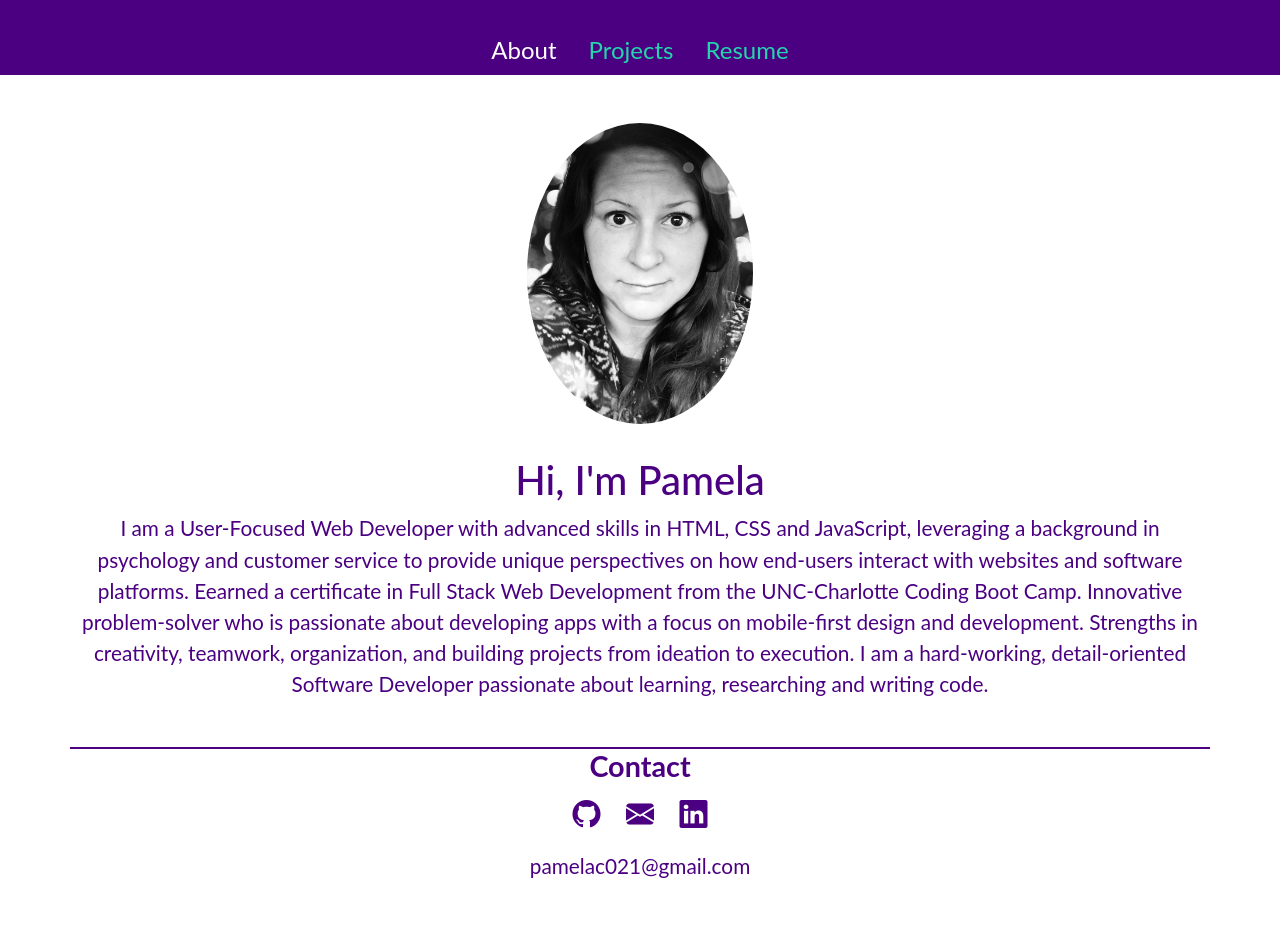
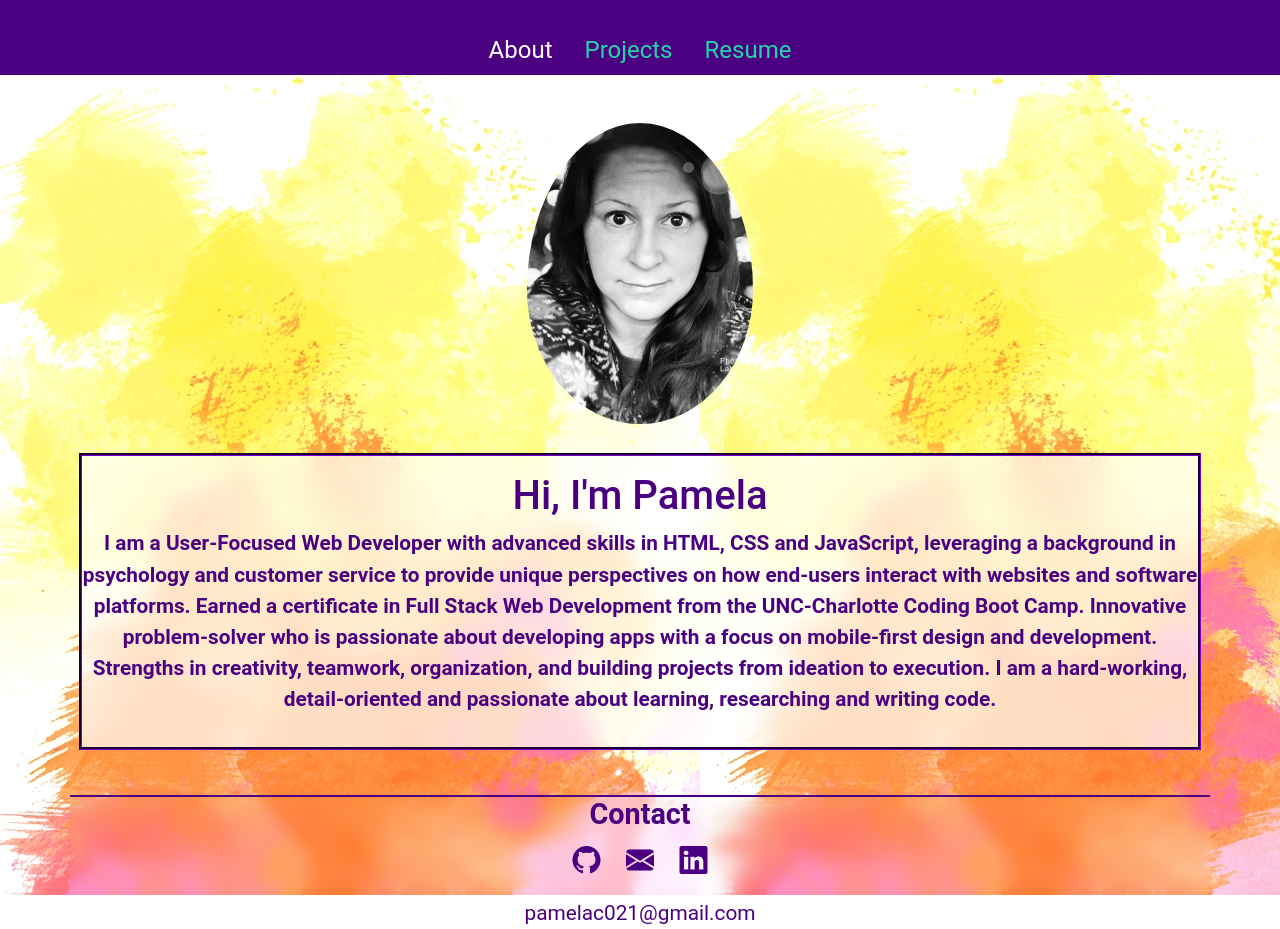
Before and after one commit to pamelac21/Portfolio-React, a React (Create React App) app: page / in a window 1280 px wide. Before the commit the page ends 881 px from the top, so only its background shows below. Built offline with nearby package versions, Linux system fonts and the light colour scheme.

Commit message:
blur and box

```diff
--- a/src/assets/stylesheets/index.css
+++ b/src/assets/stylesheets/index.css
@@ -3,21 +3,21 @@
 @import 'https://fonts.googleapis.com/css?family=Source+Sans+Pro:700';
 
 :root {
-  --primary-color: #4b0082;
+  --primary-color: rgb(75, 0, 130);
   --secondary-color: #25d4ac;
   --card-back-text: #BFB7B6;
   --anchor-color: #2b74d4;
 }
 
 * {
-  font-family: "Lato", Arial, Helvetica, sans-serif;
+  font-family: roboto, arial, helvetica, sans-serif;
 }
 
-/*
-.portfolio {}
-/*  background-image: url(../images/Pngtree.jpg); */
+
+.portfolio {
+  background-image: url(../images/Pngtree.jpg);
 /*  background-image: url(../images/home-page.jpg); */
-
+}
 
 .container {
   margin-top: 3rem;
@@ -30,21 +30,31 @@ main {
 
 .about, .work-title, .contact-title, #resume{
   text-align: center;
-  padding-top: 2rem;
+  padding-top: 1rem;
+  padding-bottom: 1rem;
   color: var(--primary-color);
 }
 
 /* About */
+
+.about {
+  -webkit-backdrop-filter: blur(10px);
+  backdrop-filter: blur(10px);
+  background-color: rgba(255, 255, 255, 0.7);
+  color: var(--primary-color);
+  font-weight: bold;
+  outline-style:groove;
+  outline-color: var(--primary-color);
+}
+
 #pfp {
   width: 250px;
   border-radius: 100%;
+  padding-bottom: 2rem;
 }
 
 p {
   font-size: 1.3rem;
-/*  font-weight: bold; /**/
-/* -webkit-backdrop-filter: blur(10px);
-backdrop-filter: blur(10px); */
 }
 
 /* NAVBAR */
@@ -58,7 +68,6 @@ backdrop-filter: blur(10px); */
 }
 
 .nav {
-
     display: flex;
     flex-wrap: wrap;
     padding-left: 0;
@@ -74,7 +83,6 @@ backdrop-filter: blur(10px); */
   color: var(--secondary-color);
   font-size: 1.5rem;
   padding-top: 2rem;
-
 }
 
 .nav-item span:hover {
@@ -173,7 +181,7 @@ backdrop-filter: blur(10px); */
 /* RESUME*/
 
 .container #resume {
-  backdrop-filter: blur(4px);
+  backdrop-filter: blur(10px);
 }
 
 #resume .btn{
@@ -190,6 +198,7 @@ backdrop-filter: blur(10px); */
   animation: pulse 1s infinite;
   transition: .3s;
 }
+
 @keyframes pulse {
   0% {
     transform: scale(1);
@@ -225,11 +234,14 @@ backdrop-filter: blur(10px); */
 footer h3 {
   font-weight: bold;
   font-size: 1.8rem;
+
 }
 
 footer {
   height: 100px;
   border-top: 2px solid var(--primary-color);
+  -webkit-backdrop-filter: blur(8px);
+  backdrop-filter: blur(8px);
 }
 
 footer p {
@@ -241,7 +253,6 @@ footer p {
   width: 100%;
   text-align: center;
   margin-top: auto;
-
 }
 
 footer i {
--- a/src/components/pages/About.js
+++ b/src/components/pages/About.js
@@ -10,7 +10,7 @@ const About = () => (
         <div className="about">
             <h1>Hi, I'm Pamela</h1>
             <p>
-                I am a User-Focused Web Developer with advanced skills in HTML, CSS and JavaScript, leveraging a background in psychology and customer service to provide unique perspectives on how end-users interact with websites and software platforms. Eearned a certificate in Full Stack Web Development from the UNC-Charlotte Coding Boot Camp. Innovative problem-solver who is passionate about developing apps with a focus on mobile-first design and development. Strengths in creativity, teamwork, organization, and building projects from ideation to execution. I am a hard-working, detail-oriented Software Developer passionate about learning, researching and writing code.
+                I am a User-Focused Web Developer with advanced skills in HTML, CSS and JavaScript, leveraging a background in psychology and customer service to provide unique perspectives on how end-users interact with websites and software platforms. Earned a certificate in Full Stack Web Development from the UNC-Charlotte Coding Boot Camp. Innovative problem-solver who is passionate about developing apps with a focus on mobile-first design and development. Strengths in creativity, teamwork, organization, and building projects from ideation to execution. I am a hard-working, detail-oriented and passionate about learning, researching and writing code.
             </p>
         </div>
     </section>
--- a/src/components/pages/Resume.js
+++ b/src/components/pages/Resume.js
@@ -14,6 +14,9 @@ const Resume = () => (
         <div className="skills-wrapper">
             <div className="skills">
                 <ul>
+                <li><a href="https://www.credly.com/badges/d484a158-8c89-42c4-ae0b-15d3e196207f/public_url" target="_blank" rel="noopener noreferrer"><img src={badge} alt="UNCC coding badge" /></a>
+                        </li>
+                    <br />
                     <li>Git</li>
                     <li>MERN</li>
                     <li>MySQL</li>
@@ -32,8 +35,7 @@ const Resume = () => (
                     <li>Responsive Design</li>
                     <li>Agile</li>
                     <li>HTML/ CSS/ JavaScript</li>
-                    <li><a href="https://www.credly.com/badges/d484a158-8c89-42c4-ae0b-15d3e196207f/public_url" target="_blank" rel="noopener noreferrer"><img src={badge} alt="UNCC coding badge" /></a>
-                        </li>
+
                 </ul>
             </div>
         </div>
```
Also changed, not shown: 1 other file (tests, documents, lock files or other folders).
